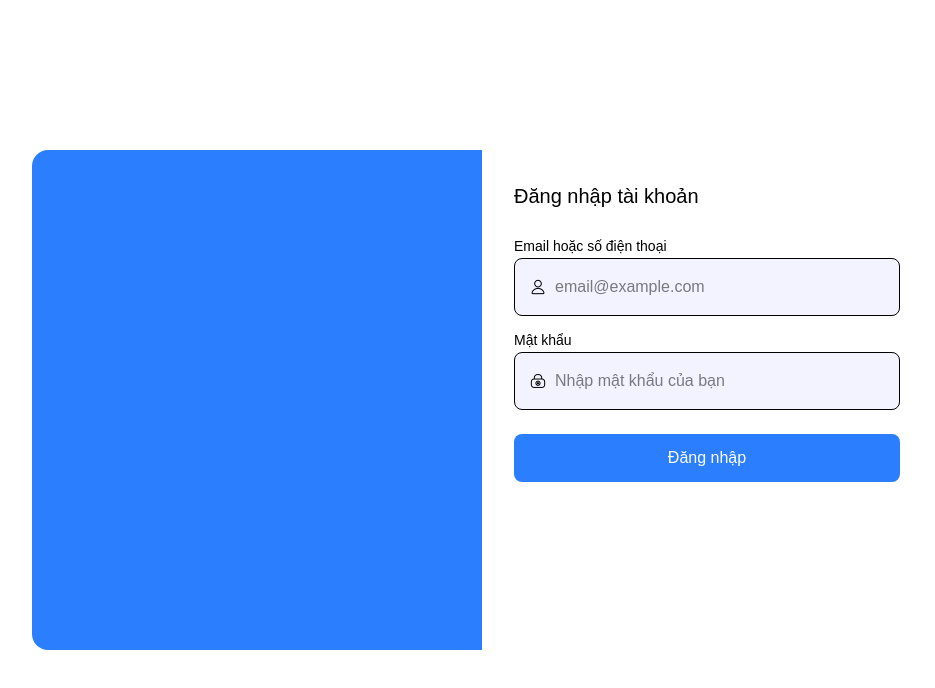
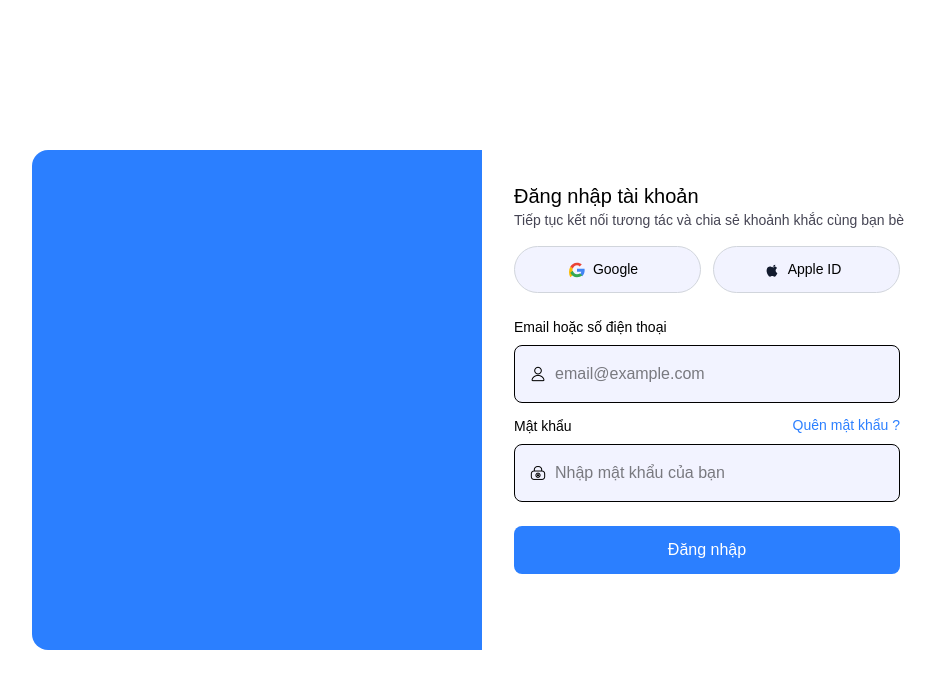
Before and after one commit to trungnhat21/nexChat-fe, a React (Vite) app: page / in a window 1280 px wide. Shown: the top 688 px of the page, without its empty margins (158-1093 px from the left). Built offline with nearby package versions, Linux system fonts and the light colour scheme.

Commit message:
update form login and add custom fs

```diff
--- /dev/null
+++ b/src/_metronic/styles/_utitities.scss
@@ -0,0 +1,18 @@
+@use "./variable" as vars;
+
+.text-description {
+    color: vars.$color-text-description;
+}
+
+.bg-input {
+    background-color: vars.$color-input-bg;
+}
+
+.text-primary-custom {
+    color: vars.$color-primary;
+}
+@for $i from 1 through 400 {
+    .fs-#{$i} {
+        font-size: #{$i}px;
+    }
+}
--- a/src/_metronic/styles/_variable.scss
+++ b/src/_metronic/styles/_variable.scss
@@ -1,6 +1,6 @@
-// main color
 $color-input-bg: #F2F3FF;
 $color-primary: #4F46E5;
 $color-text-main: #111827;
 $color-text-secondary: #6B7280;
+$color-text-description: #464554;
 $color-white: #FFFFFF;
--- /dev/null
+++ b/src/_metronic/styles/index.scss
@@ -0,0 +1 @@
+@use "./utitities"
--- a/src/component/UI/Input/Input.tsx
+++ b/src/component/UI/Input/Input.tsx
@@ -8,7 +8,8 @@ type inputProps = {
     placeholder?: string;
     icon?: string;
     value?: string;
-    onChange?: React.ChangeEventHandler<HTMLInputElement>
+    onChange?: React.ChangeEventHandler<HTMLInputElement>;
+    lableRight?: React.ReactNode
 };
 export default function Input({
     label,
@@ -16,11 +17,20 @@ export default function Input({
     placeholder,
     icon,
     value,
-    onChange
+    onChange,
+    lableRight
 }: inputProps) {
     return (
         <div>
-            {label && (<label className="text-sm">{label}</label>)}
+            <div className="flex items-center justify-between mb-2">
+                {label && (
+                    <label className="text-sm">
+                        {label}
+                    </label>
+                )}
+
+                {lableRight}
+            </div>
             <div className="relative">
                 {icon && (
                     <KTIcon iconName={icon}
--- a/src/index.css
+++ b/src/index.css
@@ -6,6 +6,7 @@
   --color-text: #111827;
   --color-border: #d1d5db;
   --color-input-bg: #F2F3FF;
+  --text-description: #464554;
 }
 
 body {
--- a/src/main.tsx
+++ b/src/main.tsx
@@ -1,9 +1,11 @@
 import { StrictMode } from 'react'
 import { createRoot } from 'react-dom/client'
 import './index.css'
+import "./_metronic/styles/index.scss";
 import App from './App.tsx'
 import { BrowserRouter } from 'react-router'
 import './_metronic/helpers/keenicons/outline/style.css'
+
 
 createRoot(document.getElementById('root')!).render(
   <StrictMode>
--- a/src/page/Login.tsx
+++ b/src/page/Login.tsx
@@ -3,6 +3,9 @@ import Input from "../component/UI/Input/Input";
 import api from "../api/axios";
 import { useNavigate } from "react-router";
 import Button from "../component/UI/Button/Button";
+import { showError } from "../utils/swal";
+import googleIcon from "../_metronic/assets/images/google_icon.svg";
+import appleIcon from "../_metronic/assets/images/apple_icon.svg";
 
 export default function LoginPgae() {
     //chưa biết user đang nhập gì cần useState
@@ -16,15 +19,13 @@ export default function LoginPgae() {
     const handLogin = async () => {
         try {
             setLoadding(true)
-            const response = await api.post("/auth/login", {
+            await api.post("/auth/login", {
                 email,
                 password
             })
-            console.log("login thành công", response.data);
             navigation("/home");
         } catch (error) {
-            console.error("login thất bại");
-            console.log("response")
+            showError("Email hoặc mật khẩu không đúng")
         }
         finally { // sẽ chạy trước try cath dù api thành công hay thất bại
             setLoadding(false)
@@ -47,6 +48,24 @@ export default function LoginPgae() {
                     <h1 className="text-xl text-black">
                         Đăng nhập tài khoản
                     </h1>
+                    <p className="text-sm whitespace-nowrap text-description">Tiếp tục kết nối tương tác và chia sẻ khoảnh khắc cùng bạn bè</p>
+
+                    <div className="flex mt-4 gap-3">
+                        <Button
+                            className="w-1/2 border border-gray-300 rounded-4xl py-3 flex items-center justify-center fs-14 cursor-pointer bg-input"
+
+                        >
+                            <img src={googleIcon} alt="Google" className="w-4 h-4 relative -left-2" />
+                            Google
+                        </Button>
+
+                        <Button
+                            className="w-1/2 border border-gray-300 rounded-4xl py-3 flex items-center justify-center fs-14 cursor-pointer bg-input"
+                        >
+                            <img src={appleIcon} alt="Apple" className="w-4 h-4 relative -left-2" />
+                            Apple ID
+                        </Button>
+                    </div>
 
                     <div className="mt-6">
                         <Input
@@ -60,8 +79,16 @@ export default function LoginPgae() {
                     </div>
 
                     <div className="mt-3">
+
                         <Input
                             label="Mật khẩu"
+                            lableRight={
+                                <a href="/forgot-password"
+                                    className="text-blue-500 fs-14"
+                                >
+                                    Quên mật khẩu ?
+                                </a>
+                            }
                             placeholder="Nhập mật khẩu của bạn"
                             type="password"
                             icon="lock"
@@ -72,10 +99,10 @@ export default function LoginPgae() {
 
 
                     <Button
-                        className="mt-6 w-full bg-blue-500 text-white p-3 rounded-lg"
+                        className="mt-6 w-full bg-blue-500 text-white p-3 rounded-lg cursor-pointer"
                         onClick={handLogin}
                         type="submit"
-                        loadding = {loadding}
+                        loadding={loadding}
                     >
                         Đăng nhập
                     </Button>
--- a/src/utils/swal.ts
+++ b/src/utils/swal.ts
@@ -29,3 +29,19 @@ export const showWarning = (message: string) => {
         title: message,
     });
 };
+
+export const confirmDelete = async (
+    title = "Bạn có chắc muốn xoá ?"
+) => {
+
+    const result = await Swal.fire({
+        icon: "warning",
+        title,
+        text: "Hành động này không thể hoàn tác",
+        showCancelButton: true,
+        confirmButtonText: "Xoá",
+        cancelButtonText: "Huỷ",
+    });
+
+    return result.isConfirmed;
+};
```
Also changed, not shown: src/_metronic/assets/images/apple_icon.svg (added), src/_metronic/assets/images/google_icon.svg (added).
